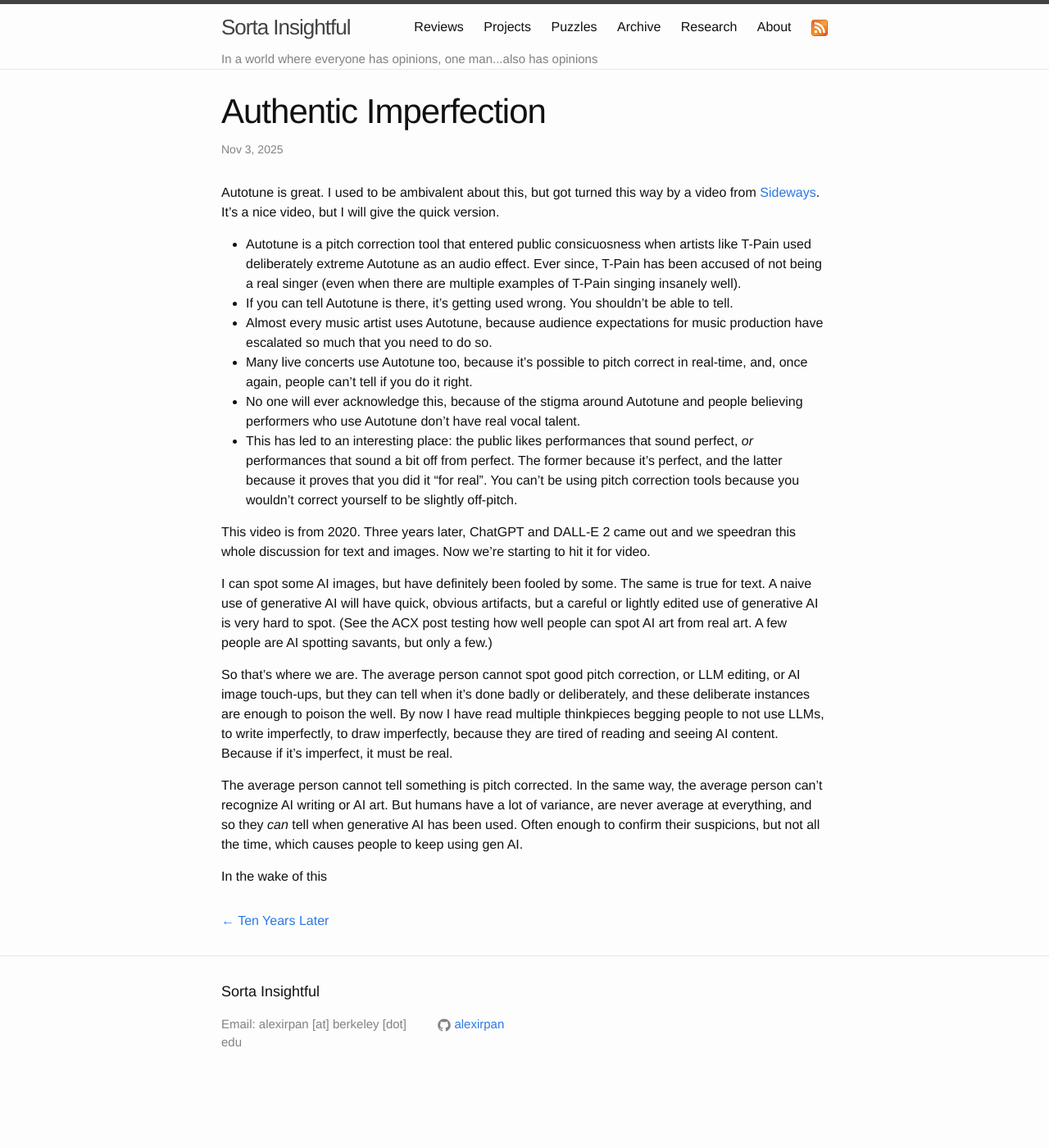
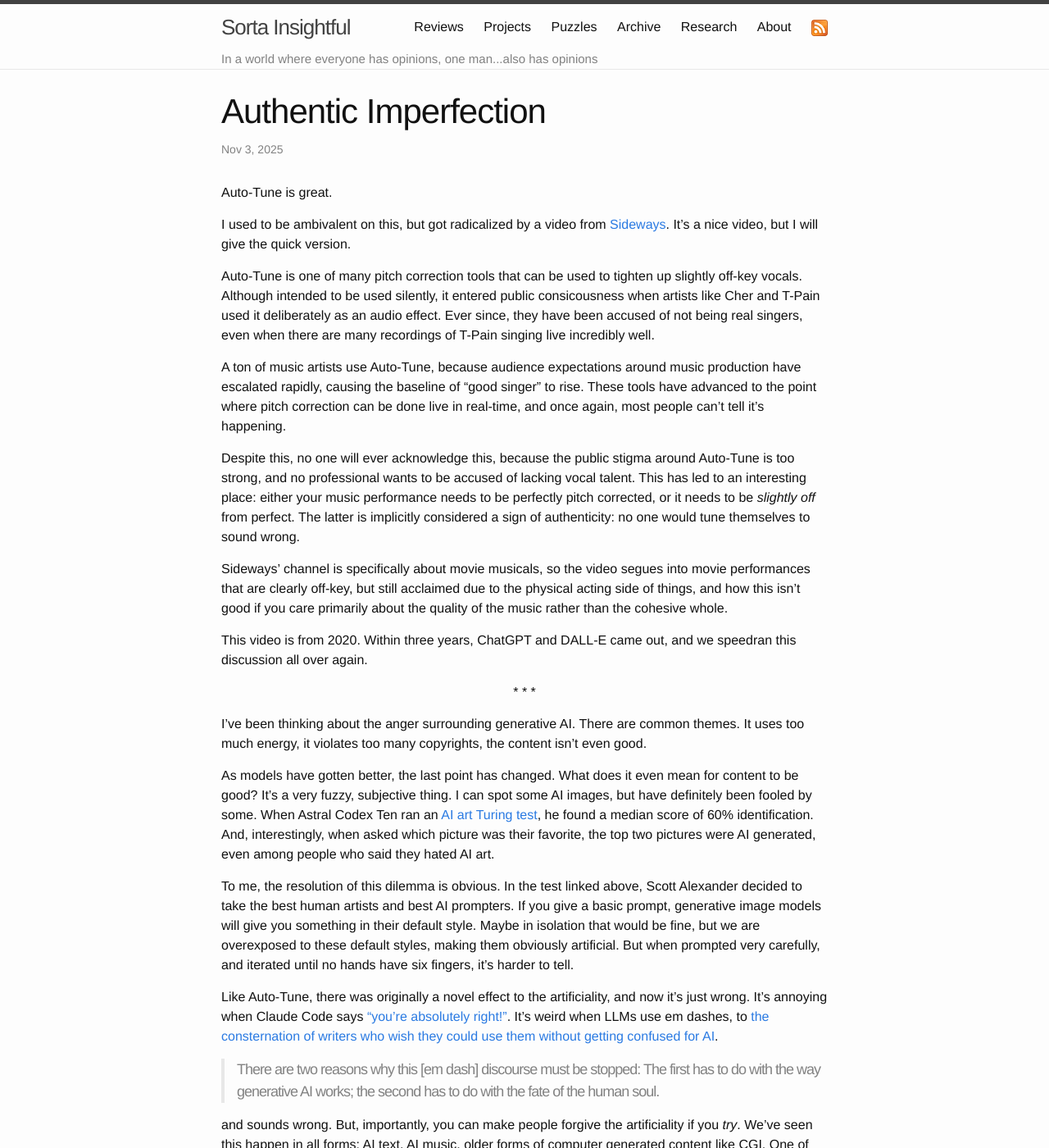
Before and after one commit to alexirpan/alexirpan.github.io, a Jekyll site: the page built from _posts/2025-11-03-authentic-imperfection.markdown, in a window 1280 px wide and 1400 px high. Shown: the whole window at 82% size. Built offline with Jekyll 4.4.1, drawn with Linux system fonts in a browser that asks for light colours; nearby versions of some CDN libraries; some of the changed text lies outside the part shown.

Commit message:
idk where this is going anymore

```diff
--- a/_posts/2025-11-03-authentic-imperfection.markdown
+++ b/_posts/2025-11-03-authentic-imperfection.markdown
@@ -4,43 +4,103 @@
 date:   2025-11-03 09:19:01 -0700
 ---
 
-Autotune is great. I used to be ambivalent about this, but got turned this way
-by a video from [Sideways](https://www.youtube.com/watch?v=05hTQC1CZko). It's a
-nice video, but I will give the quick version.
+Auto-Tune is great.
 
-* Autotune is a pitch correction tool that entered public consicuosness when
-artists like T-Pain used deliberately extreme Autotune as an audio effect. Ever
-since, T-Pain has been accused of not being a real singer (even when there are
-multiple examples of T-Pain singing insanely well).
-* If you can tell Autotune is there, it's getting used wrong. You shouldn't be able to tell.
-* Almost every music artist uses Autotune, because audience expectations for music
-production have escalated so much that you need to do so.
-* Many live concerts use Autotune too, because it's possible to pitch correct in real-time,
-and, once again, people can't tell if you do it right.
-* No one will ever acknowledge this, because of the stigma around Autotune and people believing
-performers who use Autotune don't have real vocal talent.
-* This has led to an interesting place: the public likes performances that sound perfect, *or*
-performances that sound a bit off from perfect. The former because it's perfect, and the
-latter because it proves that you did it "for real". You can't be using pitch correction
-tools because you wouldn't correct yourself to be slightly off-pitch.
+I used to be ambivalent on this, but got radicalized by a video from [Sideways](https://www.youtube.com/watch?v=05hTQC1CZko).
+It's a nice video, but I will give the quick version.
 
-This video is from 2020. Three years later, ChatGPT and DALL-E 2 came out and we speedran this whole discussion
-for text and images. Now we're starting to hit it for video.
+Auto-Tune is one of many pitch correction tools that can be used to tighten up
+slightly off-key vocals. Although intended to be used silently, it entered public
+consicousness when artists like Cher and T-Pain used it deliberately as an audio
+effect. Ever since, they have been accused of not being real singers, even when there
+are many recordings of T-Pain singing live incredibly well.
 
-I can spot some AI images, but have definitely been fooled by some. The same is true for text.
-A naive use of generative AI will have quick, obvious artifacts, but a careful or lightly edited
-use of generative AI is very hard to spot. (See the ACX post testing how well people can spot
-AI art from real art. A few people are AI spotting savants, but only a few.)
+A ton of music artists use Auto-Tune, because audience expectations around music
+production have escalated rapidly, causing the baseline of "good singer" to rise.
+These tools have advanced to the point where pitch correction can be done live
+in real-time, and once again, most people can't tell it's happening.
 
-So that's where we are. The average person cannot spot good pitch correction, or LLM editing,
-or AI image touch-ups, but they can tell when it's done badly or deliberately, and these deliberate
-instances are enough to poison the well. By now I have read multiple thinkpieces begging people
-to not use LLMs, to write imperfectly, to draw imperfectly, because they are tired of reading and
-seeing AI content. Because if it's imperfect, it must be real.
+Despite this, no one will ever acknowledge this, because the public stigma around
+Auto-Tune is too strong, and no professional wants to be accused of lacking vocal
+talent. This has led to an interesting place: either your music performance needs to
+be perfectly pitch corrected, or it needs to be *slightly off* from perfect. The latter is implicitly
+considered a sign of authenticity: no one would tune themselves to sound wrong.
 
-The average person cannot tell something is pitch corrected. In the same way, the average person
-can't recognize AI writing or AI art. But humans have a lot of variance, are never average at everything,
-and so they *can* tell when generative AI has been used. Often enough to confirm their suspicions, but
-not all the time, which causes people to keep using gen AI.
+Sideways' channel is specifically about movie musicals, so the video segues into
+movie performances that are clearly off-key, but still acclaimed due to the physical
+acting side of things, and how this isn't good if you care primarily about the quality
+of the music rather than the cohesive whole.
 
-In the wake of this
+This video is from 2020. Within three years, ChatGPT and DALL-E came out, and we speedran
+this discussion all over again.
+
+\* \* \*
+{: .centered }
+
+I've been thinking about the anger surrounding generative AI. There are common themes.
+It uses too much energy, it violates too many copyrights, the content isn't even good.
+
+As models have gotten better, the last point has changed. What does it even mean for content to be good?
+It's a very fuzzy, subjective thing. I can spot some AI images, but have definitely been fooled
+by some. When Astral Codex Ten ran an [AI art Turing test](https://www.astralcodexten.com/p/how-did-you-do-on-the-ai-art-turing),
+he found a median score of 60% identification. And, interestingly, when asked which picture was
+their favorite, the top two pictures were AI generated, even among people who said they hated
+AI art.
+
+To me, the resolution of this dilemma is obvious. In the test linked above, Scott Alexander
+decided to take the best human artists and best AI prompters. If you give a basic prompt,
+generative image models will give you something in their default style. Maybe in isolation that
+would be fine, but we are overexposed to these default styles, making them obviously artificial.
+But when prompted very carefully, and iterated until no hands have six fingers, it's harder to tell.
+
+Like Auto-Tune, there was originally a novel effect to the artificiality, and now it's just wrong.
+It's annoying when Claude Code says ["you're absolutely right!"](https://absolutelyright.lol/).
+It's weird when LLMs use em dashes, to
+[the consternation of writers who wish they could use them without getting confused for AI](https://www.theringer.com/2025/08/20/pop-culture/em-dash-use-ai-artificial-intelligence-chatgpt-google-gemini).
+
+> There are two reasons why this [em dash] discourse must be stopped: The first has to do with the way generative AI works; the second has to do with the fate of the human soul.
+
+
+and sounds wrong. But, importantly, you can make people forgive the artificiality if you *try*.
+We've seen this happen in all forms: AI text, AI music, older forms of computer generated content
+like CGI. One of the big press stories about Mad Max: Fury Road was its practical effects, and how
+that made it better, even when Fury Road used [digital VFX in nearly every shot](https://textualvariations.substack.com/p/fury-fx-furiosa).
+But if you call it "digital VFX" rather than CGI, no one cares! One is the boring phrase and
+one is the bad phrase. CGI implies less work than raw human effort, even when the digital VFX
+industry is notorious for its long hours, poor pay, and unreasonable deadlines.
+
+IMAGE from https://www.youtube.com/watch?v=exK_fVmY8Jk goes here.
+
+I think people are really responding to taste. In many forms of art, we care about the person
+behind the curtain. We care what they are trying to say, we interpret idiosyncracies and failings
+as style. When you learn something was generated artificially, this implicit contract is broken.
+
+![A 4chan thread about a badly drawn Sonic the Hedgehog. Posters originally say the image has soul and is better than AI trash, until OP reveals it was generated by Midjourney](/public/auth-imp/jvwyyqn7776a1.jpg)
+{: .centered }
+
+Your
+LLM is my LLM, and the idiosyncracies of AI are too correlated to be charming.
+
+However, it is possible for intent to shine through even when mediated by AI. A few years ago,
+
+There are thus two kinds of art: the kind where we care about the person behind the curtain,
+and the kind where we don't. Steam the gaming platform now requires developers to disclose
+how AI was used in developing their game. There is a lot of AI slop on Steam, but I've also seen
+hate on games for people using AI art generators to generate things like grass textures. How important
+is the artistry in that?
+Your art needs to suck a bit, so that we can tell you suffered.
+But people mistake suffering for virtue, or don't understand that you can make AI look like trash
+too.
+
+4chan sonic image here.
+
+If someone spends hours crafting the perfect prompt, adjusting based on the output, according
+to their taste, isn't that a *good* thing? That they have a certain vision of what they want,
+and are poking the magic box until it conforms, out of their sense of perfection? I find this
+compelling. I want to see good taste, "finally, some good f\*\*\*ing food", and think I can spot
+this even when mediated through AI. These tools increase the scope of what we *can* do, and
+what I find annoying is the deluge of phoning-it-in content, rather than the content itself.
+
+I'm not saying it doesn't matter. I confess to spending minutes carefully aligning slides
+pixel-perfectly, because that polish matters to me. But I feel like this kind of hate has become
+too militant.
```
Also changed, not shown: public/auth-imp/jvwyyqn7776a1.jpg (added).
